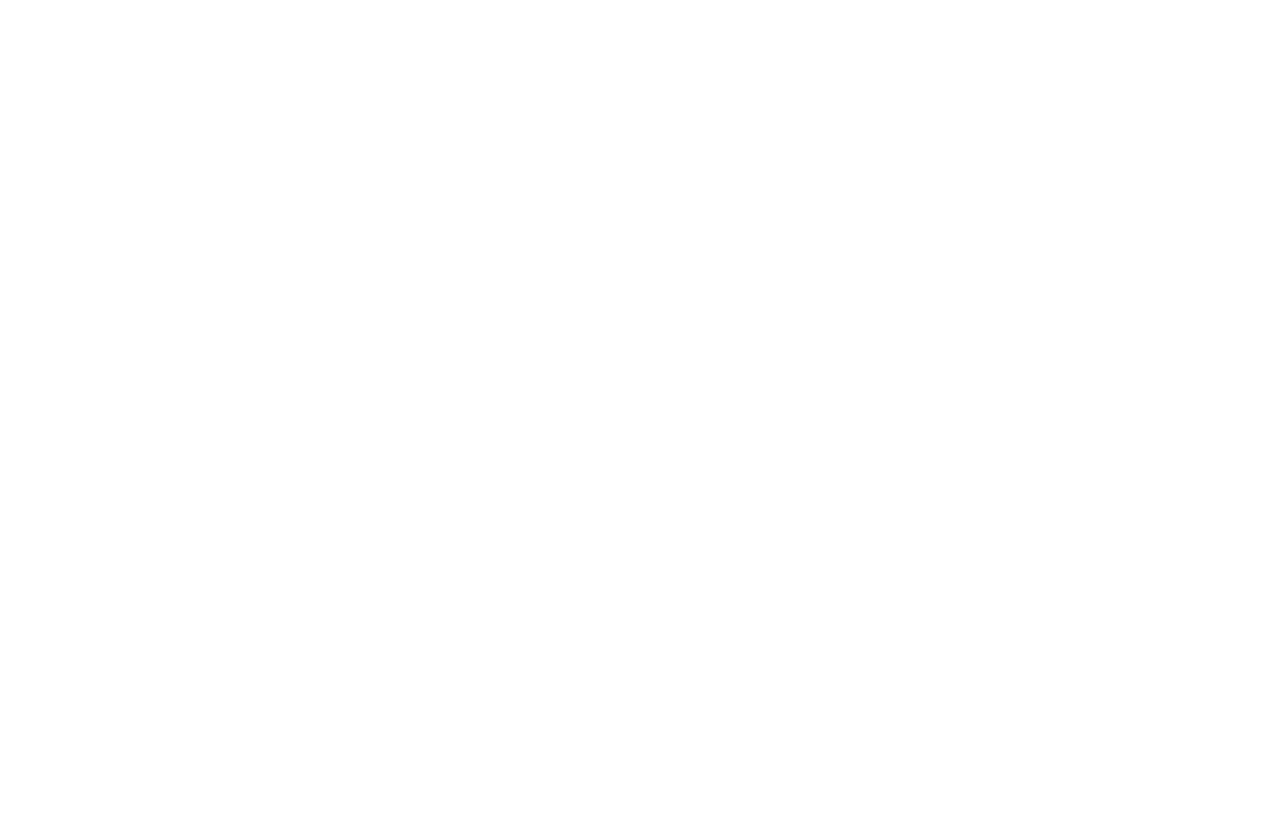
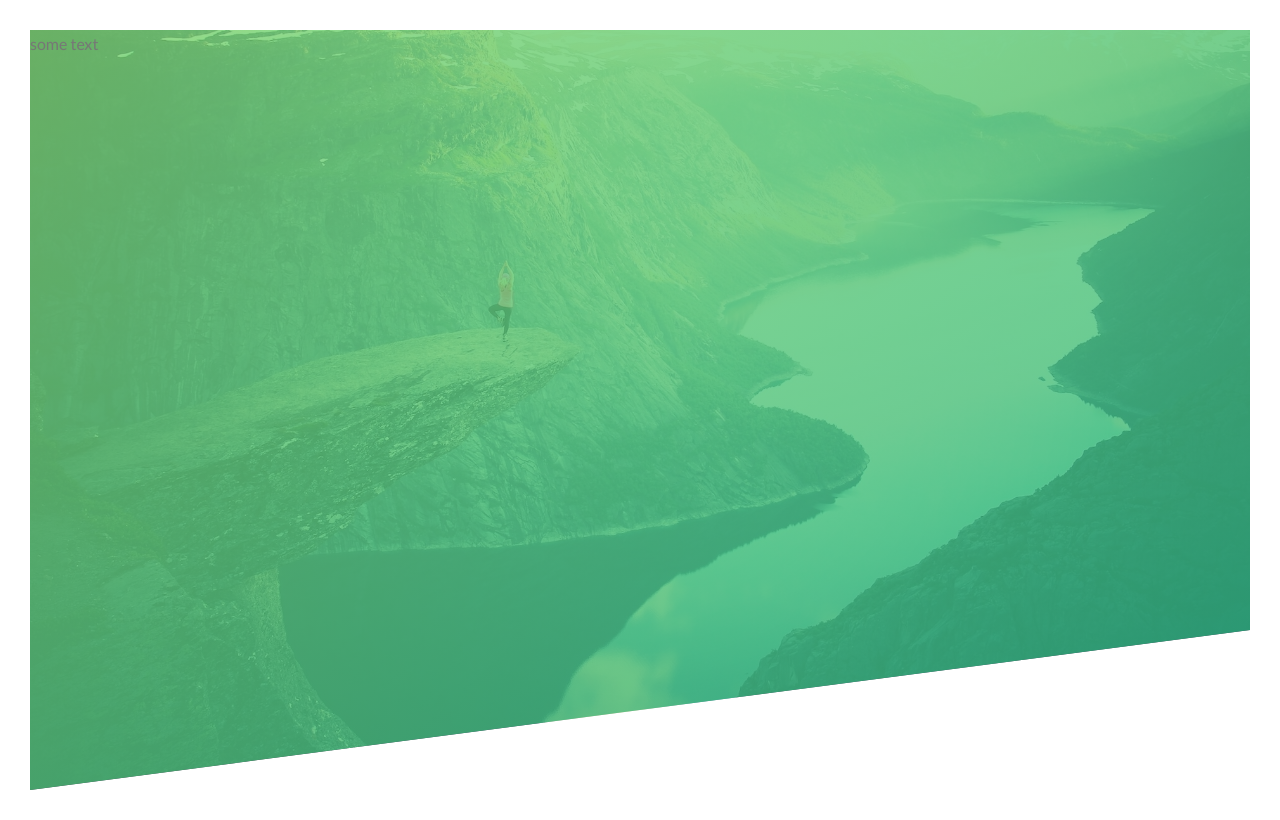
Before and after one commit to siphiwemanda/Natours, a plain HTML site: page index.html in a window 1280 px wide. Drawn offline with Linux system fonts and the light colour scheme.

Commit message:
Building the Header part one

```diff
--- a/css/style.css
+++ b/css/style.css
@@ -6,3 +6,26 @@ Medium green: #55c57a
 Dark green: #28b485
 
 */
+
+*{
+    margin: 0;
+    padding: 0;
+    box-sizing: border-box;
+}
+
+body{
+    font-family: "Lato", sans-serif;
+    font-weight: 400;
+    font-size: 16px;
+    line-height: 1.7;
+    color: #777;
+    padding: 30px;
+}
+
+.header{
+    height: 95vh;
+    background-image:linear-gradient(to right bottom, rgba(126, 213, 111, 0.8), rgba(40, 180, 133, 0.8)) , url(../img/hero.jpg);
+    background-size: cover;
+    background-position: top;
+    clip-path: polygon(0 0, 100% 0, 100% 75vh, 0 100%);
+}
--- a/index.html
+++ b/index.html
@@ -13,6 +13,9 @@
         <title>Natours | Exciting tours for adventurous people</title>
     </head>
     <body>
+    <header class="header">
+        some text
+    </header>
 
 
     </body>
```
